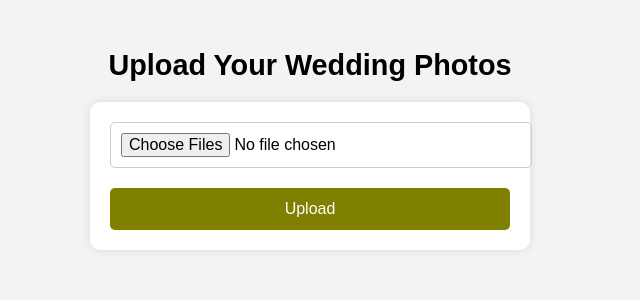
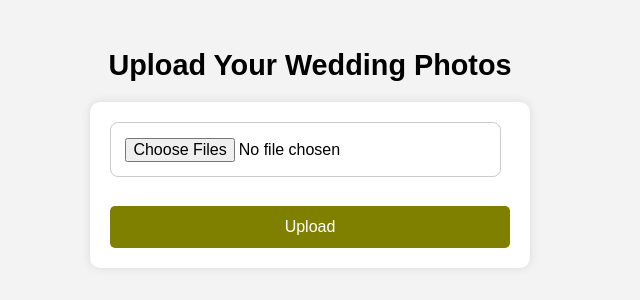
Before and after one commit to elijah-dina/bot-images, a Flask app: page / in a window 1280 px wide. Shown: the top 300 px of the page, without its empty margins (330-970 px from the left). Run offline with Flask 3, Linux system fonts and the light colour scheme.

Commit message:
Style changes

```diff
--- a/templates/index.html
+++ b/templates/index.html
@@ -31,11 +31,11 @@
     }
 
     input[type="file"] {
-      width: 100%;
-      padding: 10px;
-      margin-bottom: 20px;
+      width: 90%;
+      padding: 0.9em;
+      margin-bottom: 1.8em;
       border: 1px solid #ccc;
-      border-radius: 5px;
+      border-radius: 0.5em;
       font-size: 1rem;
     }
 
```
